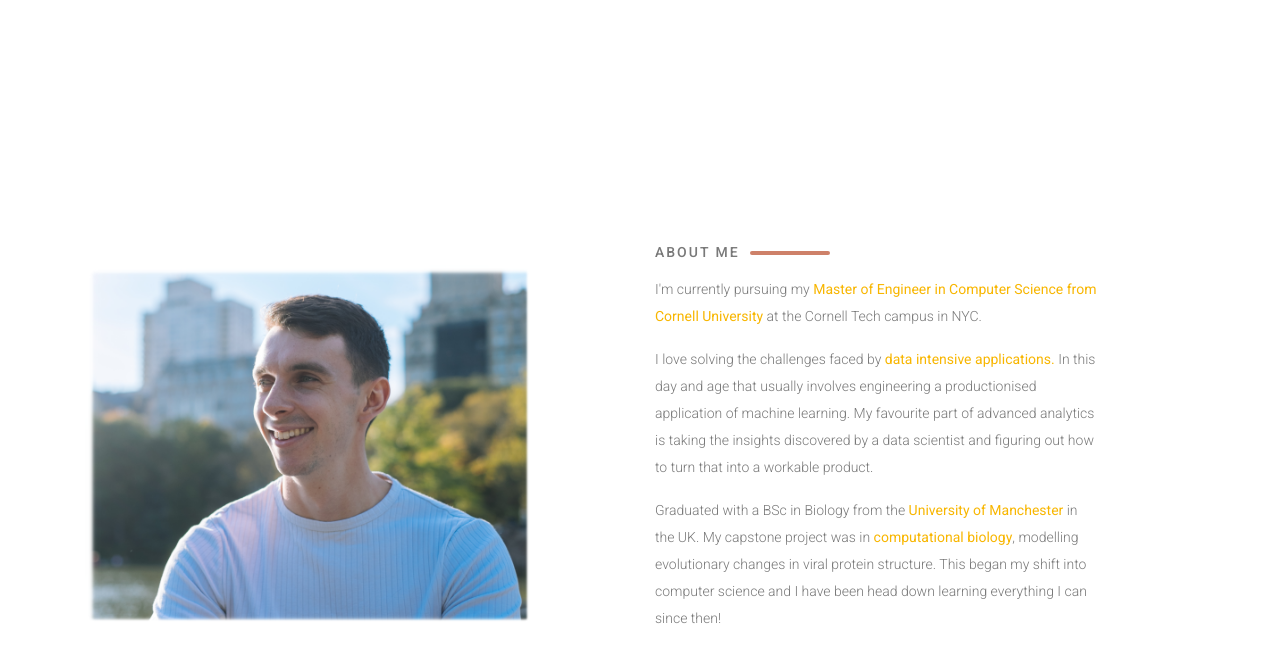
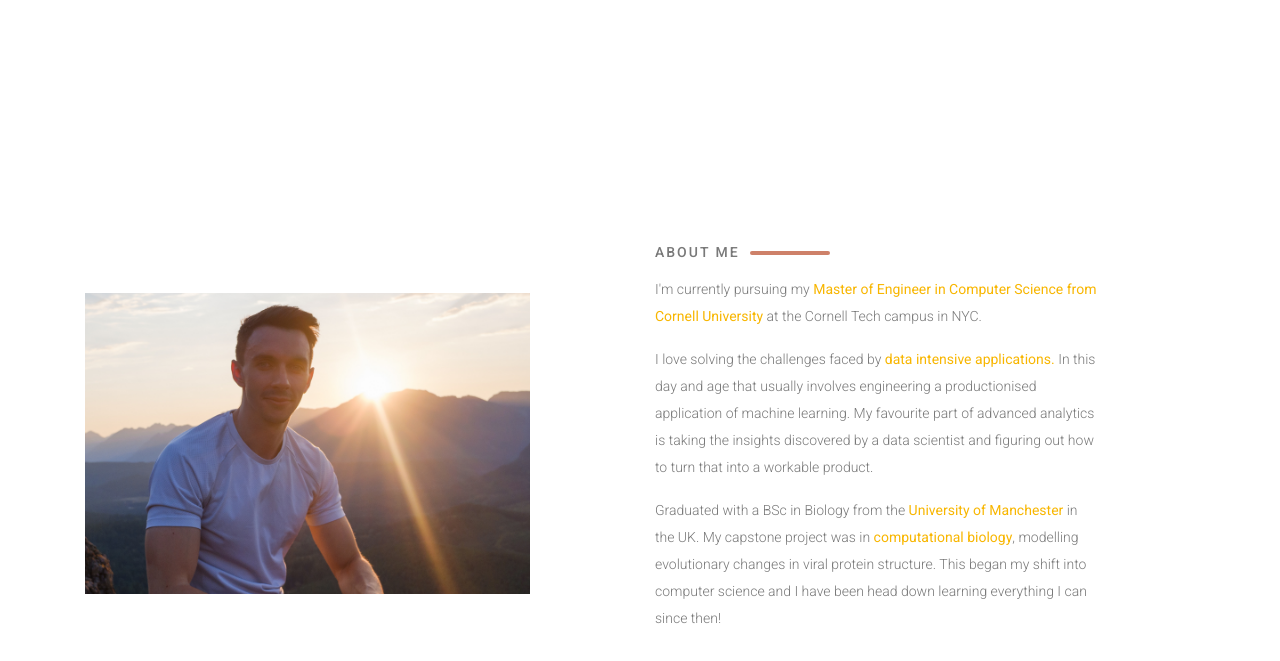
Before and after one commit to kietay/kietay.github.io, a plain HTML site: page index.html in a window 1280 px wide. Shown: the part 541-1202 px from the top of the page. Drawn offline with Linux system fonts and the light colour scheme; some packages are replaced by stand-ins of ours.

Commit message:
add new pictures

```diff
--- a/index.html
+++ b/index.html
@@ -82,7 +82,7 @@
 			<div class="row justify-content-start align-items-center">
 				<div class="col-lg-5">
 					<div class="home_right_img">
-						<img class="img-fluid" src="img/aboutme.png" alt="">
+						<img class="img-fluid" src="img/aboutme.jpeg" alt="">
 					</div>
 				</div>
 
```
Also changed, not shown: img/aboutme.jpeg (added), img/pp.png, img/ppold.png (added), 2 other files.
